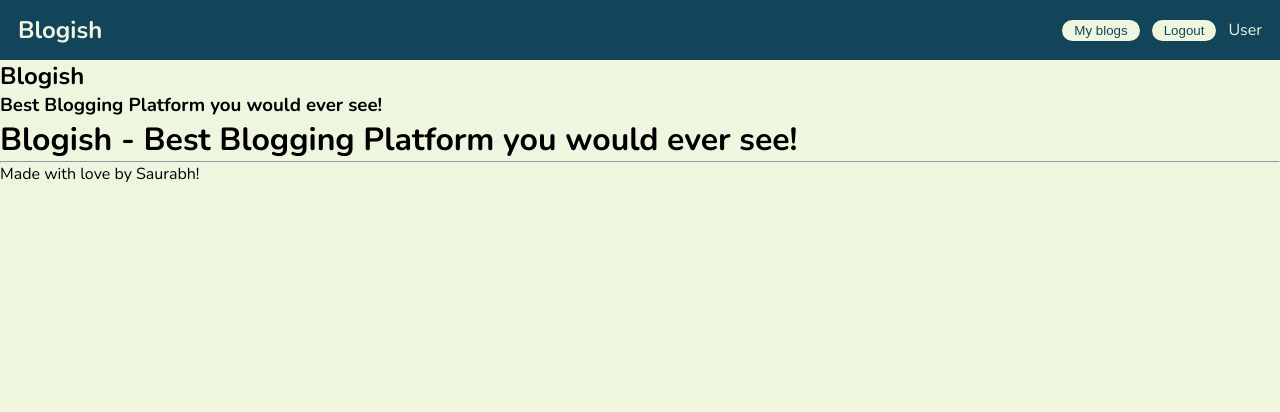
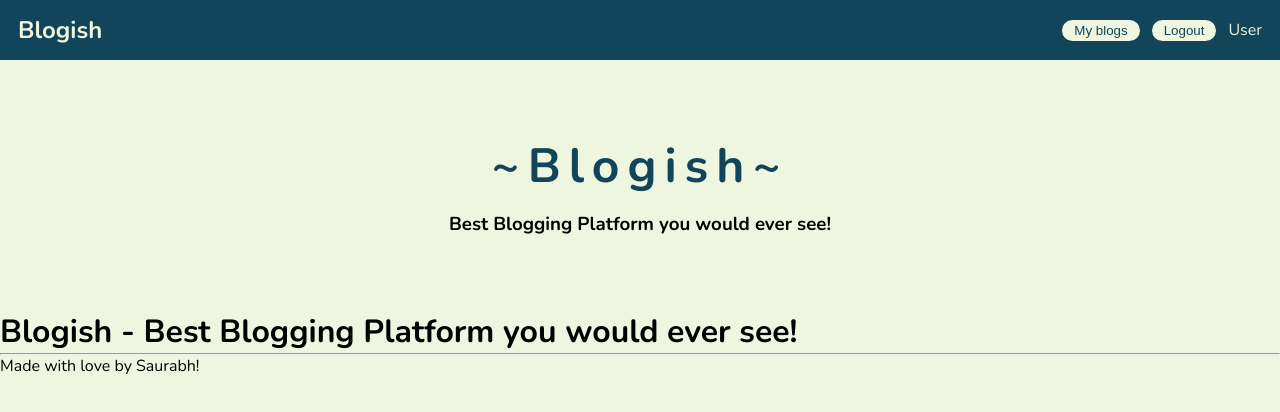
Before and after one commit to saurabhk79/blog-app, a React (Vite) app in the folder frontend/: page / in a window 1280 px wide. Shown: the top 412 px of the page. Built offline with nearby package versions, Linux system fonts and the light colour scheme.

Commit message:
styled home hero

```diff
--- a/frontend/src/components/Hero/hero.module.css
+++ b/frontend/src/components/Hero/hero.module.css
@@ -0,0 +1,15 @@
+.hero {
+    height: 250px;
+    text-align: center;
+    display: flex;
+    align-items: center;
+    justify-content: center;
+    flex-direction: column;
+}
+
+.hero h1 {
+    font-size: 48px;
+    letter-spacing: 8px;
+    color: var(--color-primary);
+    margin-bottom: 12px;
+}
--- a/frontend/src/components/Hero/index.jsx
+++ b/frontend/src/components/Hero/index.jsx
@@ -3,7 +3,7 @@ import styles from "./hero.module.css";
 const Hero = () => {
   return (
     <section className={styles.hero}>
-      <h1>Blogish</h1>
+      <h1>~Blogish~</h1>
       <h3>Best Blogging Platform you would ever see!</h3>
     </section>
   );
```
